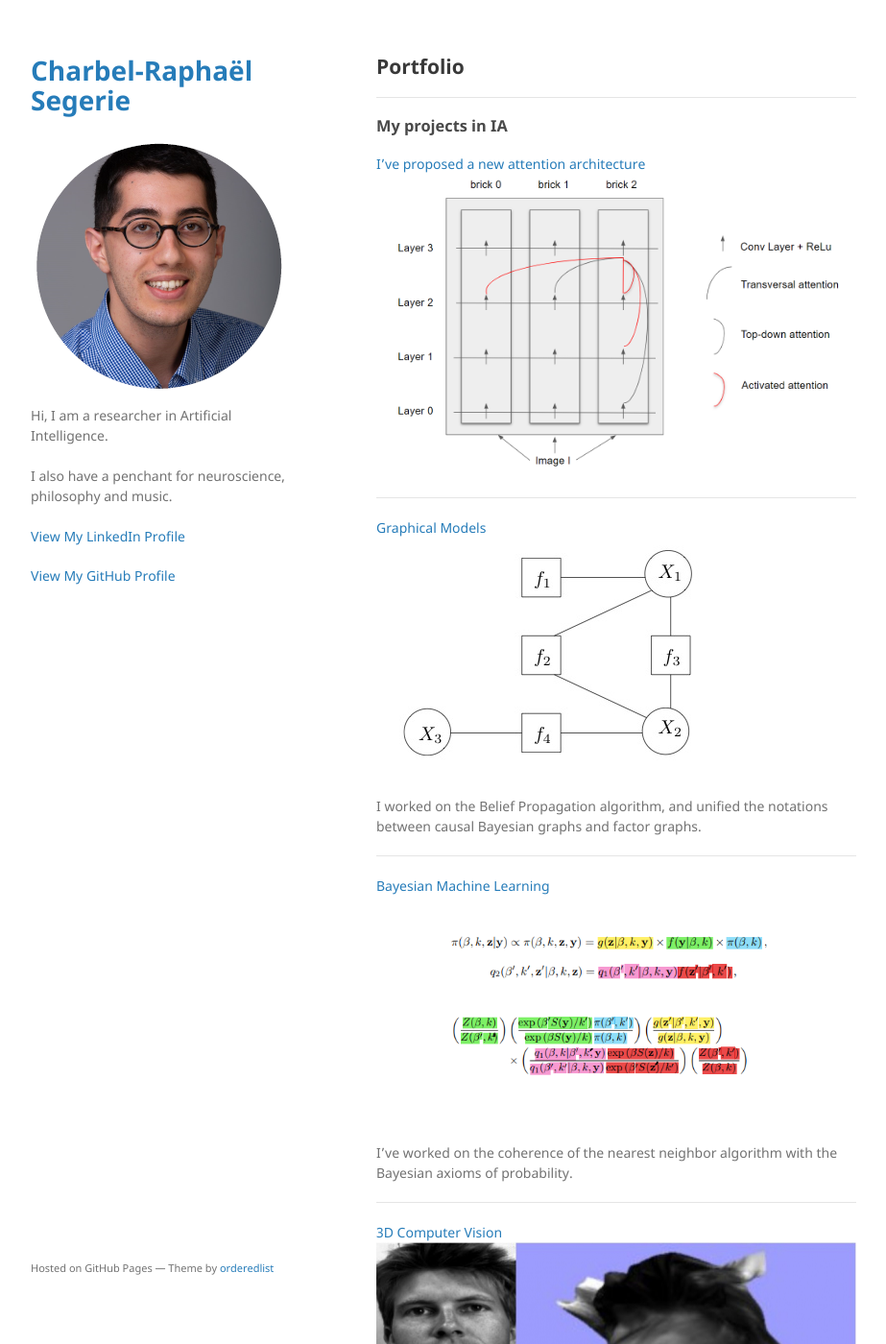
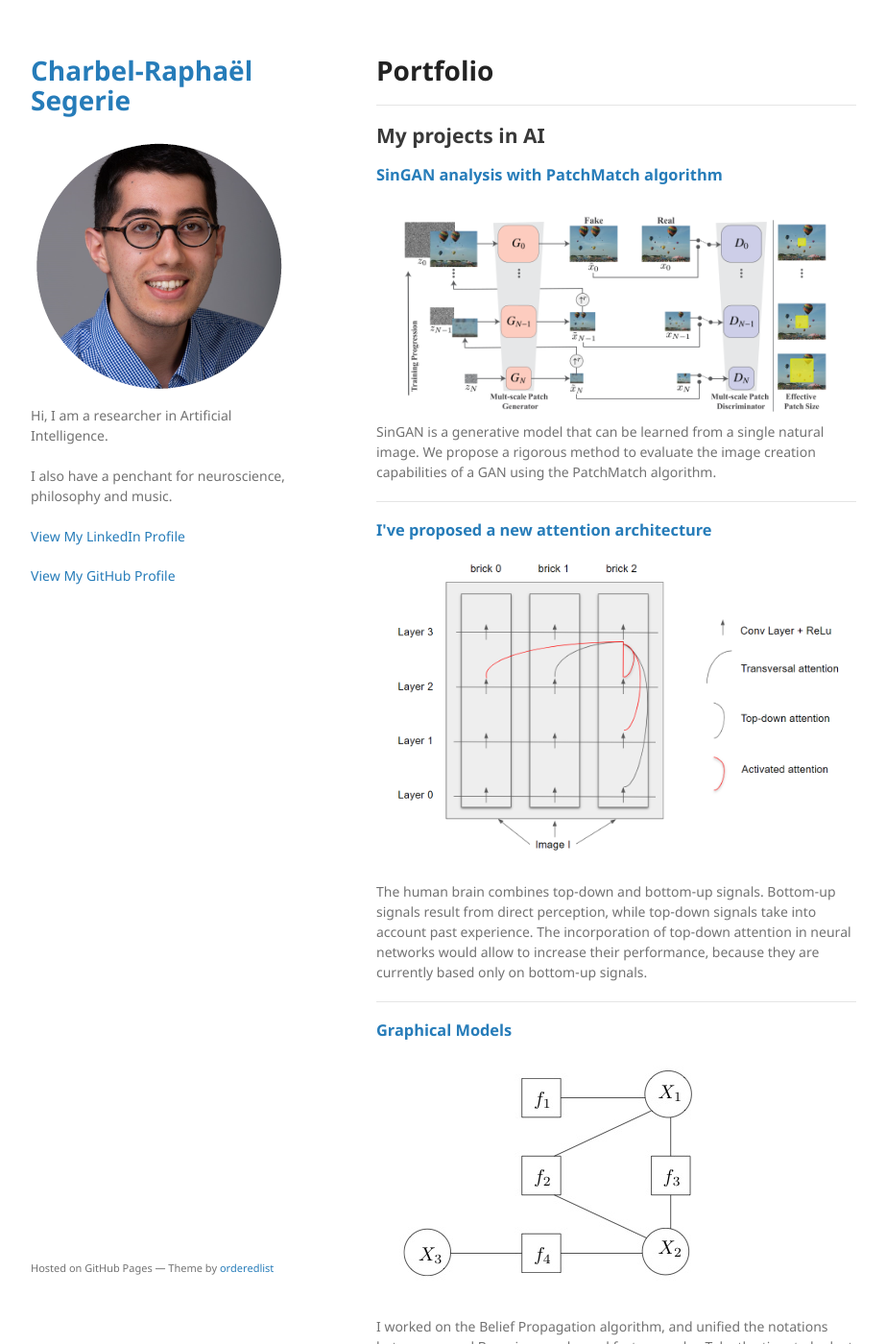
Before and after one commit to crsegerie/crsegerie.github.io, a Jekyll site: the page built from index.md, in a window 1280 px wide and 1400 px high. Shown: the whole window at 96% size, without its empty margins (178-1101 px from the left). Built offline with Jekyll 4.4.1, drawn with Linux system fonts in a browser that asks for light colours; our own code applies the rules of GitHub Pages for plain Markdown files; some of the changed text lies outside the part shown.

Commit message:
add singan add pretty header

```diff
--- a/index.md
+++ b/index.md
@@ -1,26 +1,37 @@
-## Portfolio
+# Portfolio
 
 ---
 
-### My projects in IA
+## My projects in AI
 
-[I've proposed a new attention architecture](https://github.com/crsegerie/modular_neural_networks)
+<h3><a href="https://github.com/crsegerie/numerical_imaging">SinGAN analysis with PatchMatch algorithm</a></h3>
+<img src="images/projects/SinGAN.png?raw=true"/>
+SinGAN is a generative model that can be learned from a single natural image. We propose a rigorous method to evaluate the image creation capabilities of a GAN using the PatchMatch algorithm.
+
+---
+
+<h3><a href="https://github.com/crsegerie/modular_neural_networks">I've proposed a new attention architecture</a></h3>
 <img src="images/projects/architecture.PNG?raw=true"/>
 
+The human brain combines top-down and bottom-up signals. Bottom-up signals result from direct perception, while top-down signals take into account past experience. The incorporation of top-down attention in neural networks would allow to increase their performance, because they are currently based only on bottom-up signals.
+
 ---
-[Graphical Models](https://github.com/clement-bonnet/belief-propagation)
+
+<h3><a href="https://github.com/clement-bonnet/belief-propagation">Graphical Models</a></h3>
 <img src="images/projects/Factorgraph.jpg?raw=true"/>
 
-I worked on the Belief Propagation algorithm, and unified the notations between causal Bayesian graphs and factor graphs.
+I worked on the Belief Propagation algorithm, and unified the notations between causal Bayesian graphs and factor graphs. Take the time to look at our report, which contains some very nice math. We have also written a very versatile implementation of the belief propagation algorithm for factor graphs.
 
 ---
-[Bayesian Machine Learning](https://github.com/crsegerie/bayesian_nearest_neighbors)
+
+<h3><a href="https://github.com/crsegerie/bayesian_nearest_neighbors">Bayesian Machine Learning</a></h3>
 <img src="images/projects/bayesian_machine_learning.png?raw=true"/>
 
-I've worked on the coherence of the nearest neighbor algorithm with the Bayesian axioms of probability.
+I've worked on the coherence of the nearest neighbor algorithm with the Bayesian axioms of probability. This project required the writing of highly optimized Numba routines.
 
 ---
-[3D Computer Vision](https://github.com/crsegerie/3D-computer-vision)
+
+<h3><a href="https://github.com/crsegerie/3D-computer-vision">3D Computer Vision</a></h3>
 <img src="images/projects/3D_reconstruction.jpg?raw=true"/>
 
 In this repository, you will find my work done during the course of 3D computer vision. During the last TP, we reconstructed a face in 3D from two photos.
@@ -63,47 +74,47 @@ In this repo, I apply the methodology of MEG signal analysis using the MNE libra
 
 [Brain Parcellation](https://drive.google.com/file/d/1-VT9Q6qrTlRcIzW2x7wWg_TaFNhuTnKn/view?usp=sharing)
 <img src="images/projects/ward_parcellation.png?raw=true"/>
-I worked on brain percellation using Ward's statistics.
+I worked on brain parcellation using Ward's statistics.
 -->
 ---
 
 
-### Competitions
+## Competitions
 
-[KIRO2018](https://github.com/crsegerie/kiro2018)
+<h3><a href="https://github.com/crsegerie/kiro2018">KIRO2018</a></h3>
 <img src="images/projects/air_france.jpg?raw=true"/>
 
-In this repository, you will find the winner solution of the KIRO2018, in partnership with air france. We build in an iterative way a solution to the scheduling problem of the air France aircraft fleet.
+In this repository, you will find the winner's solution of the KIRO2018, in partnership with Air France. We build in an iterative way a solution to the scheduling problem of the Air France aircraft fleet.
 
 ---
 
-[KIRO2019](https://github.com/crsegerie/kiroptimiste/tree/master)
+<h3><a href="https://github.com/crsegerie/kiroptimiste/tree/master">KIRO2019</a></h3>
 <img src="images/projects/5G.jpg?raw=true"/>
 
-In this repository, you will find the solution of the winner of the extended competition of KIRO2019. We efficiently build the graph of 5G antennas connected by optical fiber in major French cities.
+In this repository, you will find the winner's solution of the extended competition of KIRO2019. We efficiently built the graph of 5G antennas connected by optical fiber in major French cities.
 
 ---
 
-### Fun
+## Fun
 
-[Biostatistics](pdf/Biostatistics_Exam_Segerie.pdf)
+<h3><a href="pdf/Biostatistics_Exam_Segerie.pdf">Biostatistics</a></h3>
 <img src="images/projects/covid.jpg?raw=true"/>
 
 In this paper written to validate the Biostatistics course, I critique/destroy the statistical methodology used by two highly cited papers written at the beginning of the Covid epidemic.
 
 ---
 
-[Automatic boogie woogie Generation](https://colab.research.google.com/drive/11hX10ErHX1yGKVAHHJs4iYjJkjsTXoeZ?usp=sharing)
+<h3><a href="https://colab.research.google.com/drive/11hX10ErHX1yGKVAHHJs4iYjJkjsTXoeZ?usp=sharing">Automatic boogie woogie Generation</a></h3>
 <img src="images/projects/boogie.png?raw=true"/>
 
-Boogiewoogie is great fun to play on the piano, and it's also pretty easy to automate.
+Boogie-Woogie is great fun to play on the piano, and it's also pretty easy to automate.
 
 ---
 
-[Gestalt Essay](pdf/Course2-SEGERIE-Charbel-Raphael.pdf)
+<h3><a href="pdf/Course2-SEGERIE-Charbel-Raphael.pdf">Gestalt Essay</a></h3>
 <img src="images/projects/Escher.jpg?raw=true"/>
 
-In this essay, I use concepts from Gestalt psychology to describe the patterns of the birds of Eschers and I play with the attention of the viewer.
+In this essay, I use concepts from Gestalt psychology to describe the patterns of the birds of Escher and I play with the attention of the viewer. Gestalt psychology is in a way the ancestor of the interpretability of neural networks in vision processing.
 
 
 ---
```
Also changed, not shown: other parts of index.md (+6 -6 lines), images/projects/SinGAN.png (added).
